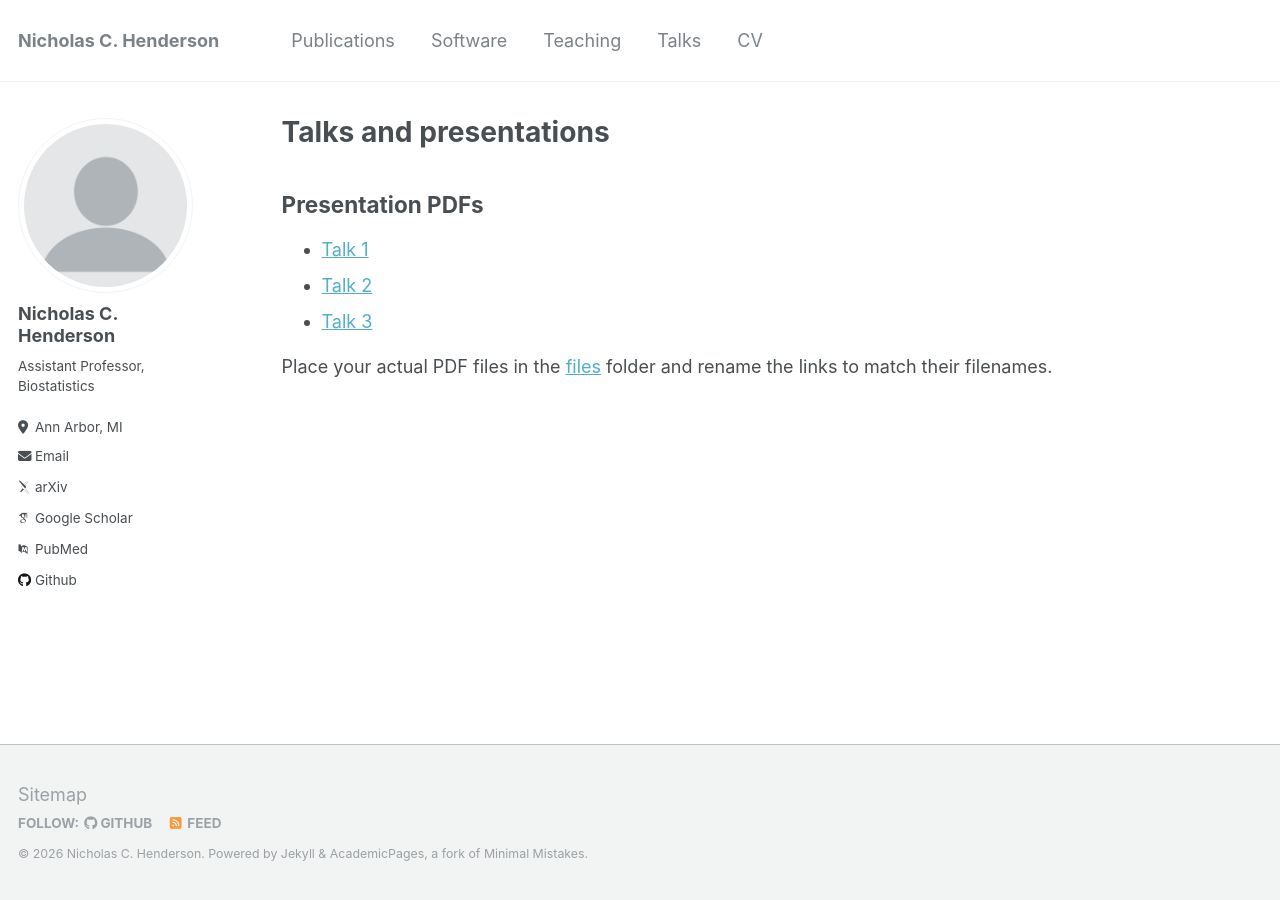
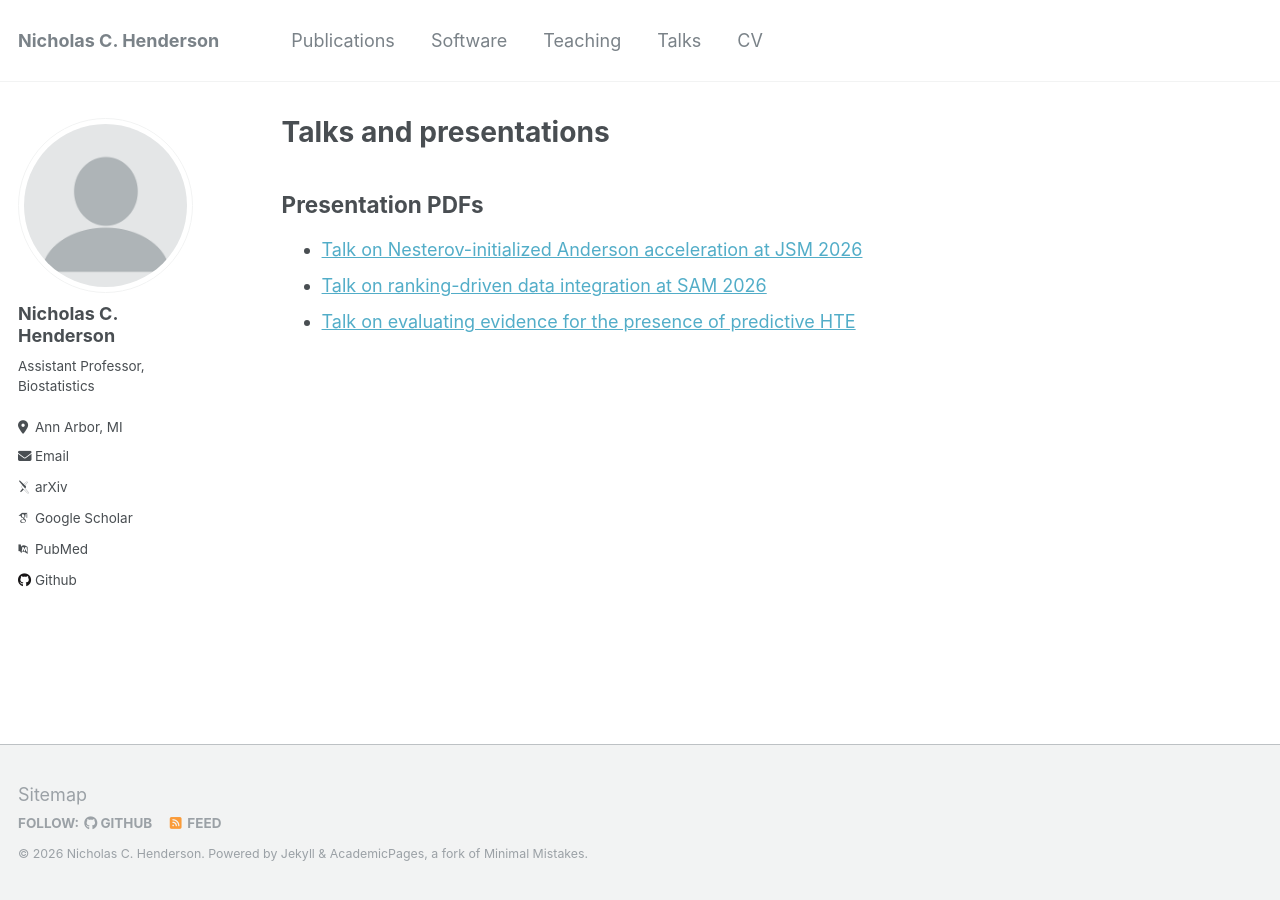
Before and after one commit to nchenderson/nchenderson.github.io, a Jekyll site: the page built from _pages/talks.html, in a window 1280 px wide. Built offline with Jekyll 4.4.1, drawn with Linux system fonts in a browser that asks for light colours; some web fonts are replaced.

Commit message:
added more talks

```diff
--- a/_pages/talks.html
+++ b/_pages/talks.html
@@ -9,9 +9,7 @@ author_profile: true
 
 <h2>Presentation PDFs</h2>
 <ul>
-  <li><a href="{{ base_path }}/files/NIDAAREM_JSM.pdf" target="_blank" rel="noopener noreferrer">Talk 1</a></li>
-  <li><a href="{{ base_path }}/files/NIDAAREM_JSM.pdf" target="_blank" rel="noopener noreferrer">Talk 2</a></li>
-  <li><a href="{{ base_path }}/files/NIDAAREM_JSM.pdf" target="_blank" rel="noopener noreferrer">Talk 3</a></li>
+  <li><a href="{{ base_path }}/files/NIDAAREM_JSM.pdf" target="_blank" rel="noopener noreferrer">Talk on Nesterov-initialized Anderson acceleration at JSM 2026</a></li>
+  <li><a href="{{ base_path }}/files/NIDAAREM_JSM.pdf" target="_blank" rel="noopener noreferrer">Talk on ranking-driven data integration at SAM 2026</a></li>
+  <li><a href="{{ base_path }}/files/NIDAAREM_JSM.pdf" target="_blank" rel="noopener noreferrer">Talk on evaluating evidence for the presence of predictive HTE</a></li>
 </ul>
-
-Place your actual PDF files in the <a href="{{ base_path }}/files/">files</a> folder and rename the links to match their filenames.
```
